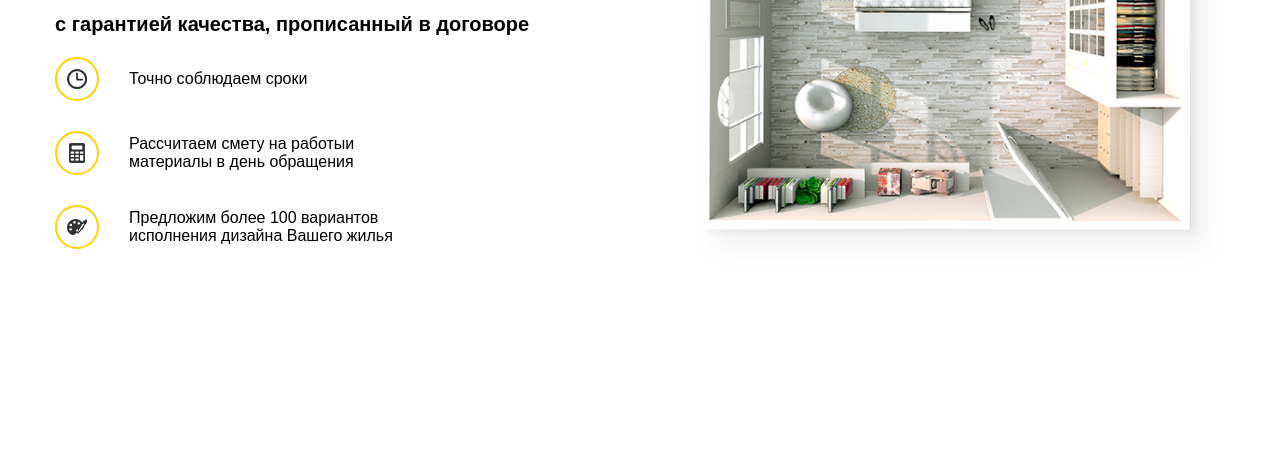
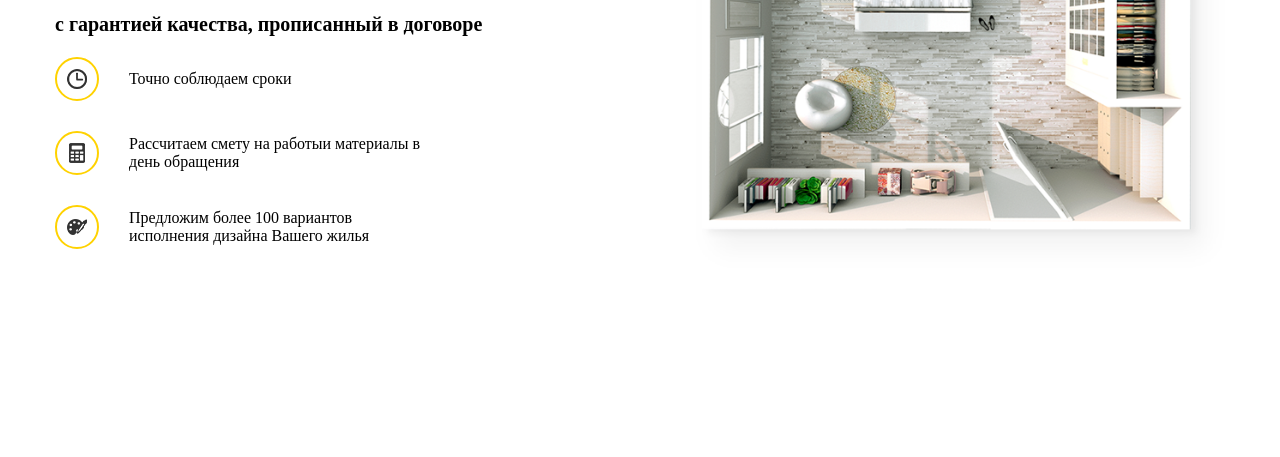
Before and after one commit to Wolfblades/Mobile, a plain HTML site: page src/index.html in a window 1280 px wide. Shown: the part 343-800 px from the top of the page. Drawn offline with Linux system fonts and the light colour scheme.

Commit message:
Подключили шрифты

```diff
--- /dev/null
+++ b/src/sass/_fonts.scss
@@ -0,0 +1,27 @@
+@font-face {
+    font-family: 'MuseoBold';
+    src: url('../fonts/museo/Museo700.eot');
+    src: url('../fonts/museo/Museo-700.eot?#iefix') format('embedded-opentype'),
+    url('../fonts/museo/Museo-700.woff') format('woff'),
+    url('../fonts/museo/Museo-700.ttf') format('truetype');
+    font-weight: normal;
+    font-style: normal;
+    }
+
+@font-face {
+    font-family: 'Museo';
+    src: url('../fonts/museo/Museo300.eot');
+    src: url('../fonts/museo/Museo-300.eot?#iefix') format('embedded-opentype'),
+    url('../fonts/museo/Museo-300.woff') format('woff'),
+    url('../fonts/museo/Museo-300.ttf') format('truetype');
+    font-weight: normal;
+    font-style: normal;
+    }
+
+@mixin reg {
+    font-family: 'MuseoBold'
+}
+
+@mixin bold {
+    font-family: 'Museo'
+}
--- a/src/sass/_interface.sass
+++ b/src/sass/_interface.sass
@@ -1,5 +1,5 @@
 body
-    font-family: sans-serif
+    +reg
 img
     max-width: 100%
 
--- a/src/sass/blocks/_hero.sass
+++ b/src/sass/blocks/_hero.sass
@@ -12,6 +12,7 @@
             line-height: 55px
             margin-bottom: -5px
             padding: 30px 0
+            +bold
         &__subtitle
             font-size: 20px
             font-weight: 700
--- a/src/sass/blocks/navbar.sass
+++ b/src/sass/blocks/navbar.sass
@@ -20,6 +20,7 @@
         font-weight: 400
         text-decoration: none
         margin-top: 10px
+        +reg
 
     @media (max-width: 758px)
         .navbar
--- a/src/sass/style.sass
+++ b/src/sass/style.sass
@@ -4,3 +4,4 @@
 @import 'blocks/navbar'
 // Стили для главной страницы
 @import 'blocks/hero'
+@import 'fonts'
```
Also changed, not shown: src/css/style.css, src/fonts/museo/Museo-300.ttf (added), src/fonts/museo/Museo-300.woff (added), src/fonts/museo/Museo-300.woff2 (added), src/fonts/museo/Museo-700.ttf (added), src/fonts/museo/Museo-700.woff (added), src/fonts/museo/Museo-700.woff2 (added), src/fonts/museo/Museo300.otf (added), src/fonts/museo/Museo700.otf (added).
